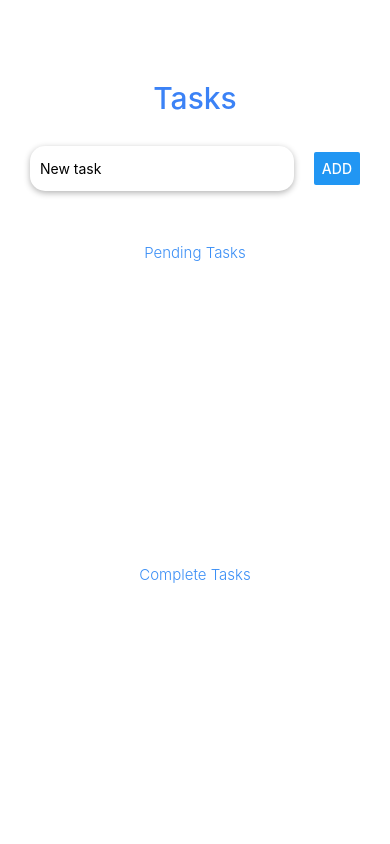
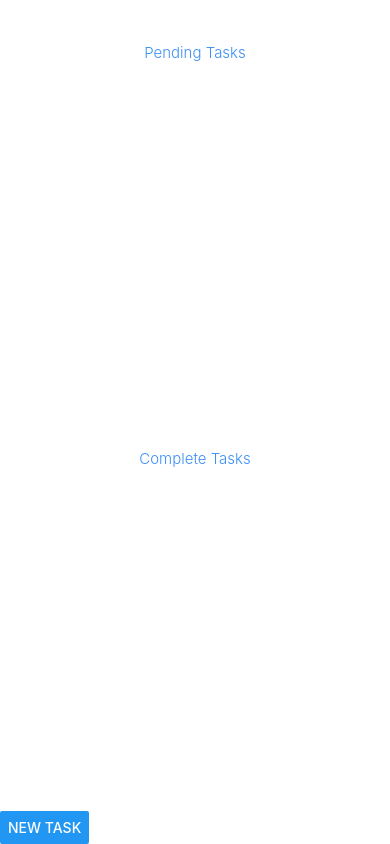
Before and after one commit to mecencio/proyecto-desarrollo-aplicaciones, a React Native app: screen / in a window 390 px wide. Built offline with nearby package versions, Linux system fonts and the light colour scheme.

Commit message:
add swith screens

```diff
--- a/App.js
+++ b/App.js
@@ -1,119 +1,27 @@
 import React, { useState } from "react"
-import { StyleSheet, Text, View, Button, FlatList } from "react-native"
-import Modal from "./src/components/Modal"
-import ModalComplete from "./src/components/ModalComplete"
-import AddItem from "./src/components/AddItem"
+import { StyleSheet, View, Button } from "react-native"
+import AddTasks from "./src/screens/AddTasks"
+import ViewTasks from "./src/screens/ViewTasks"
 
 export default function App() {
-  const [newTask, setNewTask] = useState("")
-
+  const [view, setView] = useState(false);
   // Pending tasks
   const [tasksList, setTasksList] = useState([])
-  const [itemSelected, setItemSelected] = useState("")
-  const [modalVisible, setModalVisible] = useState(false)
-
   // Complete tasks
   const [completeList, setCompleteList] = useState([])
-  const [itemCompleteSelected, setItemCompleteSelected] = useState("")
-  const [modalCompleteVisible, setModalCompleteVisible] = useState(false)
 
-  const onHandlerChangeItem = (task) => {
-    setNewTask(task)
+  // const [fontLoaded] = useFonts()
+
+  const viewTasks = () => {
+    setView(!view);
   }
-
-  const addItem = () => {
-    if(newTask) {
-      setTasksList(prevState => [...prevState, newTask]);
-      setNewTask("");
-    }
-  }
-
-  //Pending
-  const HandlerModal = (item) => {
-    setItemSelected(item)
-    setModalVisible(true)
-  }
-
-  const onHandlerComplete = (item) => {
-    setTasksList(prevState => prevState.filter(element => element !== item))
-    setCompleteList(prevState => [...prevState, item])
-    setModalVisible(!modalVisible)
-  }
-
-  const onHandlerDelete = (item) => {
-    setTasksList(prevState => prevState.filter(element => element !== item))
-    setModalVisible(!modalVisible)
-  }
-
-  // Complete
-  const HandlerModalComplete = (item) => {
-    setItemCompleteSelected(item)
-    setModalCompleteVisible(true)
-  }
-
-  const onHandlerDeleteComplete = (item) => {
-    setCompleteList(prevState => prevState.filter(element => element !== item))
-    setModalCompleteVisible(!modalCompleteVisible)
-  }
-  const renderItem = ({ item }) => (
-    <View style={styles.renderItemContainer}>
-      <Text>{item}</Text>
-      <Button title="Edit" onPress={() => HandlerModal(item)}/>
-    </View>
-  )
-
-  const renderItemComplete = ({ item }) => (
-    <View style={styles.renderItemContainer}>
-      <Text>{item}</Text>
-      <Button title="Edit" onPress={() => HandlerModalComplete(item)}/>
-    </View>
-  )
 
   return (
     <View style={styles.container}>
-      <View style={styles.titleContainer}>
-        <Text style={styles.title}>Tasks</Text>
-        <AddItem
-          onChange={onHandlerChangeItem}
-          textValue={newTask}
-          onAddItem={addItem}
-        />
+      {view ? <AddTasks tasksList={tasksList} setTasksList={setTasksList} /> : <ViewTasks tasksList={tasksList} setTasksList={setTasksList} completeList={completeList} setCompleteList={setCompleteList} />}
+      <View style={styles.buttonContainer}>
+          <Button title={view ? "SEE TASKS": "NEW TASK"} onPress={viewTasks}/>
       </View>
-
-      {/* Pending tasks */}
-      <View style={styles.listContainer}>
-        <Text style={styles.subtitle}>Pending Tasks</Text>
-        <FlatList
-          data={tasksList}
-          renderItem={renderItem}
-          keyExtractor={item => item}
-          style={styles.listItem}
-        />
-      </View>
-      <Modal
-        isVisible={modalVisible}
-        itemSelected={itemSelected}
-        actionCompleteItem={() => onHandlerComplete(itemSelected)}
-        actionDeleteItem={() => onHandlerDelete(itemSelected)}
-        onDismissModal={setModalVisible}
-      />
-
-      {/* Complete tasks */}
-      <View style={styles.listContainer}>
-        <Text style={styles.subtitle}>Complete Tasks</Text>
-        <FlatList
-          data={completeList}
-          renderItem={renderItemComplete}
-          keyExtractor={item => item}
-          style={styles.listItem}
-        />
-      </View>
-      <ModalComplete
-        isVisible={modalCompleteVisible}
-        itemSelected={itemCompleteSelected}
-        actionDeleteItem={() => onHandlerDeleteComplete(itemCompleteSelected)}
-        onDismissModal={setModalCompleteVisible}
-      />
     </View>
   )
 }
@@ -123,37 +31,9 @@ const styles = StyleSheet.create({
     flex: 1,
     backgroundColor: "#FFF",
   },
-  titleContainer: {
-    height: 200,
-    paddingHorizontal: 30,
-    paddingTop: 80,
-  },
-  title: {
-    marginBottom: 30,
-    fontSize: 30,
-    fontWeight: "500",
-    color: "#3b82f6",
-    alignSelf: "center"
-  },
-  subtitle: {
-    marginBottom: 10,
-    fontSize: 15,
-    fontWeight: "300",
-    color: "#3b8ff6",
-    alignSelf: "center"
-  },
-  listContainer: {
-    flex: 2,
-    marginHorizontal: 30,
-    marginTop: 40,
-    padding: 3,
-  },
-  renderItemContainer: {
+  buttonContainer: {
     flexDirection: "row",
-    marginBottom: 30,
-    backgroundColor: "white",
-    borderRadius: 10,
-    padding: 10,
     justifyContent: "space-between",
-  },
+    alignItems: "center",
+  }
 })
--- a/package.json
+++ b/package.json
@@ -10,6 +10,8 @@
   },
   "dependencies": {
     "expo": "~47.0.9",
+    "expo-app-loading": "^2.1.1",
+    "expo-font": "^11.0.1",
     "expo-status-bar": "~1.4.2",
     "react": "18.1.0",
     "react-native": "0.70.5"
--- /dev/null
+++ b/src/screens/AddTasks.js
@@ -0,0 +1,52 @@
+import React, { useState } from "react"
+import { StyleSheet, Text, View } from "react-native"
+import AddItem from "../components/AddItem"
+
+const AddTasks = ({ tasksList, setTasksList }) => {
+    const [newTask, setNewTask] = useState('');
+
+    const addItem = () => {
+        if (newTask) {
+            setTasksList(prevState => [...prevState, newTask]);
+            setNewTask('');
+        }
+    }
+
+    const onHandlerChangeItem = (task) => {
+        setNewTask(task)
+    }
+
+    return (
+        <View style={styles.container}>
+            <View style={styles.titleContainer}>
+                <Text style={styles.title}>Tasks</Text>
+                <AddItem
+                    onChange={onHandlerChangeItem}
+                    textValue={newTask}
+                    onAddItem={addItem}
+                />
+            </View>
+        </View>
+    )
+}
+
+const styles = StyleSheet.create({
+    container: {
+        flex: 1,
+        backgroundColor: "#FFF",
+    },
+    titleContainer: {
+        height: 200,
+        paddingHorizontal: 30,
+        paddingTop: 80,
+    },
+    title: {
+        marginBottom: 30,
+        fontSize: 30,
+        fontWeight: "500",
+        color: "#3b82f6",
+        alignSelf: "center"
+    },
+})
+
+export default AddTasks;
--- /dev/null
+++ b/src/screens/ViewTasks.js
@@ -0,0 +1,127 @@
+import React, { useState } from "react"
+import { StyleSheet, Text, View, Button, FlatList } from "react-native"
+import Modal from "../components/Modal"
+import ModalComplete from "../components/ModalComplete"
+
+const ViewTasks = ({ tasksList, setTasksList, completeList, setCompleteList }) => {
+
+    // Pending tasks
+    const [itemSelected, setItemSelected] = useState("")
+    const [modalVisible, setModalVisible] = useState(false)
+
+    // Complete tasks
+    const [itemCompleteSelected, setItemCompleteSelected] = useState("")
+    const [modalCompleteVisible, setModalCompleteVisible] = useState(false)
+
+    //Pending
+    const HandlerModal = (item) => {
+        setItemSelected(item)
+        setModalVisible(true)
+    }
+
+    const onHandlerComplete = (item) => {
+        setTasksList(prevState => prevState.filter(element => element !== item))
+        setCompleteList(prevState => [...prevState, item])
+        setModalVisible(!modalVisible)
+    }
+
+    const onHandlerDelete = (item) => {
+        setTasksList(prevState => prevState.filter(element => element !== item))
+        setModalVisible(!modalVisible)
+    }
+
+    // Complete
+    const HandlerModalComplete = (item) => {
+        setItemCompleteSelected(item)
+        setModalCompleteVisible(true)
+    }
+
+    const onHandlerDeleteComplete = (item) => {
+        setCompleteList(prevState => prevState.filter(element => element !== item))
+        setModalCompleteVisible(!modalCompleteVisible)
+    }
+
+    //Renders
+    const renderItem = ({ item }) => (
+        <View style={styles.renderItemContainer}>
+            <Text>{item}</Text>
+            <Button title="Edit" onPress={() => HandlerModal(item)} />
+        </View>
+    )
+
+    const renderItemComplete = ({ item }) => (
+        <View style={styles.renderItemContainer}>
+            <Text>{item}</Text>
+            <Button title="Edit" onPress={() => HandlerModalComplete(item)} />
+        </View>
+    )
+
+    return (
+        <View style={styles.container}>
+            {/* Pending tasks */}
+            <View style={styles.listContainer}>
+                <Text style={styles.subtitle}>Pending Tasks</Text>
+                <FlatList
+                    data={tasksList}
+                    renderItem={renderItem}
+                    keyExtractor={item => item}
+                    style={styles.listItem}
+                />
+            </View>
+            <Modal
+                isVisible={modalVisible}
+                itemSelected={itemSelected}
+                actionCompleteItem={() => onHandlerComplete(itemSelected)}
+                actionDeleteItem={() => onHandlerDelete(itemSelected)}
+                onDismissModal={setModalVisible}
+            />
+
+            {/* Complete tasks */}
+            <View style={styles.listContainer}>
+                <Text style={styles.subtitle}>Complete Tasks</Text>
+                <FlatList
+                    data={completeList}
+                    renderItem={renderItemComplete}
+                    keyExtractor={item => item}
+                    style={styles.listItem}
+                />
+            </View>
+            <ModalComplete
+                isVisible={modalCompleteVisible}
+                itemSelected={itemCompleteSelected}
+                actionDeleteItem={() => onHandlerDeleteComplete(itemCompleteSelected)}
+                onDismissModal={setModalCompleteVisible}
+            />
+        </View>
+    )
+}
+
+const styles = StyleSheet.create({
+    container: {
+        flex: 1,
+        backgroundColor: "#FFF",
+    },
+    subtitle: {
+        marginBottom: 10,
+        fontSize: 15,
+        fontWeight: "300",
+        color: "#3b8ff6",
+        alignSelf: "center"
+    },
+    listContainer: {
+        flex: 2,
+        marginHorizontal: 30,
+        marginTop: 40,
+        padding: 3,
+    },
+    renderItemContainer: {
+        flexDirection: "row",
+        marginBottom: 30,
+        backgroundColor: "white",
+        borderRadius: 10,
+        padding: 10,
+        justifyContent: "space-between",
+    },
+})
+
+export default ViewTasks;
```
Also changed, not shown: 1 other file (tests, documents, lock files or other folders).
